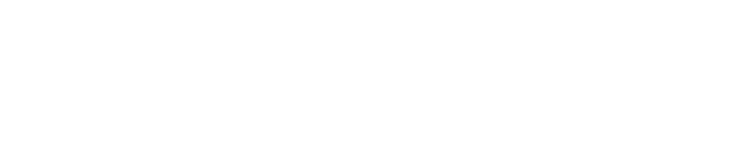
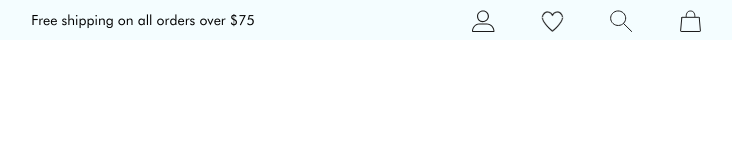
Before and after one commit to emmaxx/anne-cole-designs, a website: page src/index.html in a window 1280 px wide. Shown: the whole page, without its empty margins (497-1229 px from the left). Drawn offline with Linux system fonts and the light colour scheme.

Commit message:
header banner

```diff
--- a/src/index.html
+++ b/src/index.html
@@ -8,6 +8,26 @@
   <title>Document</title>
 </head>
 <body>
+  <header>
+    <div class="banner">
+      <p>Free shipping on all orders over $75</p>
+      <svg width="229" height="23" viewBox="0 0 229 23" fill="none" xmlns="http://www.w3.org/2000/svg">
+        <path d="M209.787 8.77461C209.81 8.51694 210.026 8.31958 210.285 8.31958H226.758C227.017 8.31958 227.234 8.51779 227.256 8.77609L227.754 8.7326L227.256 8.77609L228.407 21.9563C228.433 22.2485 228.202 22.4998 227.909 22.4998H209.094C208.8 22.4998 208.57 22.2475 208.596 21.9548L209.787 8.77461Z" stroke="#1A1A1A" stroke-linecap="round" stroke-linejoin="round"/>
+        <path d="M222.891 7.52748C222.891 3.62573 221.18 2 218.531 2C215.881 2 214.17 3.62573 214.17 7.52748" stroke="#1A1A1A" stroke-linecap="round" stroke-linejoin="round"/>
+        <path d="M153.592 10.3424C152.951 14.2896 149.118 17.0106 145.005 16.3839C140.892 15.7571 138.107 12.0277 138.748 8.08057C139.39 4.13339 143.222 1.41238 147.336 2.03915C151.449 2.66593 154.233 6.39527 153.592 10.3424Z" stroke="#1A1A1A"/>
+        <path d="M151.552 14.5227L159.626 22.4947" stroke="#1A1A1A" stroke-linecap="round"/>
+        <path d="M10.6137 13.1585C7.24251 13.1585 5.03031 10.5347 5.03031 7.30007C5.03031 4.06539 7.7228 1.55005 11.094 1.55005C14.4652 1.55005 16.9595 4.08337 16.9595 7.30011C16.9595 10.5168 13.985 13.1585 10.6137 13.1585ZM11.094 2.62275C8.25693 2.62275 6.10585 4.58758 6.10585 7.30007C6.10585 10.13 7.90413 12.0611 10.6137 12.0611C13.6346 12.0611 15.7857 10.13 15.7857 7.30011C15.7857 4.54147 13.5662 2.62275 11.094 2.62275Z" fill="#1A1A1A"/>
+        <path d="M21.9712 23H0.770056C0.320564 23 -0.000236511 22.6586 -0.000236511 22.2273C-0.000236511 19.2462 2.34122 14.4199 7.21841 14.4199H14.7099C19.5502 14.4199 22.4711 18.7099 22.4711 22.2273C22.4711 22.6586 22.4207 23 21.9712 23ZM15.2477 15.4924H6.64338C3.57185 15.4924 1.03985 19.2462 1.03985 21.9274H21.4751C21.4751 19.6067 19.0124 15.4924 15.2477 15.4924Z" fill="#1A1A1A"/>
+        <path d="M91.2705 8.52146C91.1863 10.0465 90.5316 11.6721 89.5734 13.2672C88.6165 14.8602 87.3659 16.4082 86.1089 17.7752C83.595 20.5091 81.0718 22.5018 80.8686 22.6608C80.749 22.7543 80.6097 22.8 80.4717 22.8C80.3337 22.8 80.1944 22.7543 80.0747 22.6608C79.8716 22.5018 77.3483 20.5091 74.8345 17.7752C73.5775 16.4083 72.3269 14.8603 71.3699 13.2672C70.4117 11.6719 69.757 10.0463 69.6729 8.5211L69.4732 8.53212C69.4712 8.49532 69.4712 8.45852 69.4732 8.42168L91.2705 8.52146ZM69.6729 8.43252C69.8668 4.91966 72.5029 2.2 75.6374 2.2C77.4741 2.2 79.1879 3.14138 80.3092 4.70306L80.4717 4.92932L80.6341 4.70307C81.7555 3.14134 83.4692 2.2 85.306 2.2C88.4406 2.2 91.0766 4.91975 91.2705 8.4327L91.4702 8.42168L69.6729 8.43252ZM71.033 8.46339L71.0322 8.47655L71.033 8.48972C71.1062 9.58526 71.5522 10.7684 72.2116 11.9555C72.8722 13.1447 73.7543 14.3509 74.7151 15.4953C76.6364 17.7839 78.8852 19.8408 80.3445 21.0408L80.4715 21.1453L80.5986 21.0408C82.0577 19.84 84.3067 17.7821 86.2282 15.4931C87.1889 14.3486 88.0711 13.1424 88.7318 11.9536C89.3912 10.7668 89.8372 9.58425 89.9104 8.48972L89.9113 8.47655L89.9104 8.46338C89.7366 5.79521 87.742 3.67723 85.306 3.67723C83.4821 3.67723 81.8349 4.88555 81.0944 6.72789L81.0944 6.7279C80.984 7.00271 80.7358 7.17107 80.4717 7.17107C80.2075 7.17107 79.9594 7.00274 79.8489 6.72789C79.1086 4.88555 77.4613 3.67723 75.6374 3.67723C73.2014 3.67723 71.2068 5.79521 71.033 8.46339Z" fill="#1A1A1A" stroke="#F4FDFF" stroke-width="0.4"/>
+        </svg>
+    </div>
 
+  </header>
+  <main>
+
+  </main>
+  <footer>
+
+  </footer>
 </body>
 </html>
--- a/src/scss/_colors.scss
+++ b/src/scss/_colors.scss
@@ -0,0 +1,4 @@
+$darkGrey: #2A2A2A;
+$lightCoolGrey:#A6ABB2;
+$coolGrey:#67707C;
+$stroke:#EBECED;
--- /dev/null
+++ b/src/scss/_fonts.scss
@@ -0,0 +1,12 @@
+@font-face{
+  font-family: 'futuraBook';
+  src: url('../assets/fonts/futura_book_font-webfont.woff') format('woff');
+}
+@font-face{
+  font-family: 'futuraMedium';
+  src: url('../assets/fonts/futura_medium_bt-webfont.woff') format('woff');
+}
+@font-face{
+  font-family: 'bodoni';
+  src: url('../assets/fonts/ltc_bodoni_175_w01_regular-webfont.woff') format('woff');
+}
--- /dev/null
+++ b/src/scss/_header.scss
@@ -0,0 +1,18 @@
+.banner{
+  background-color: #F4FDFF;
+  display:flex;
+  align-items:center;
+  height:40px;
+  p{
+    flex: 0 1 auto;
+    position: absolute;
+    width:100%;
+    text-align:center;
+    font-family: 'futuraBook';
+    font-size: 14px;
+  }
+  svg{
+    margin-left:auto;
+    margin-right: 82px;
+  }
+};
--- a/src/scss/styles.scss
+++ b/src/scss/styles.scss
@@ -1 +1,9 @@
 @import './colors';
+@import './fonts';
+
+@import './header';
+
+*{
+  padding:0;
+  margin:0;
+}
```
Also changed, not shown: src/assets/fonts/futura_book_font-webfont.woff (added), src/assets/fonts/futura_medium_bt-webfont.woff (added), src/assets/fonts/ltc_bodoni_175_w01_regular-webfont.woff (added), src/css/styles.css.
